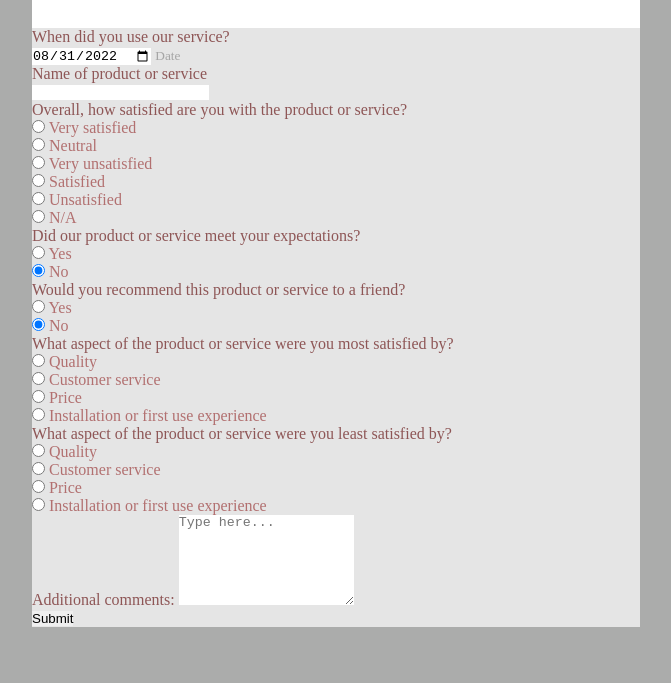
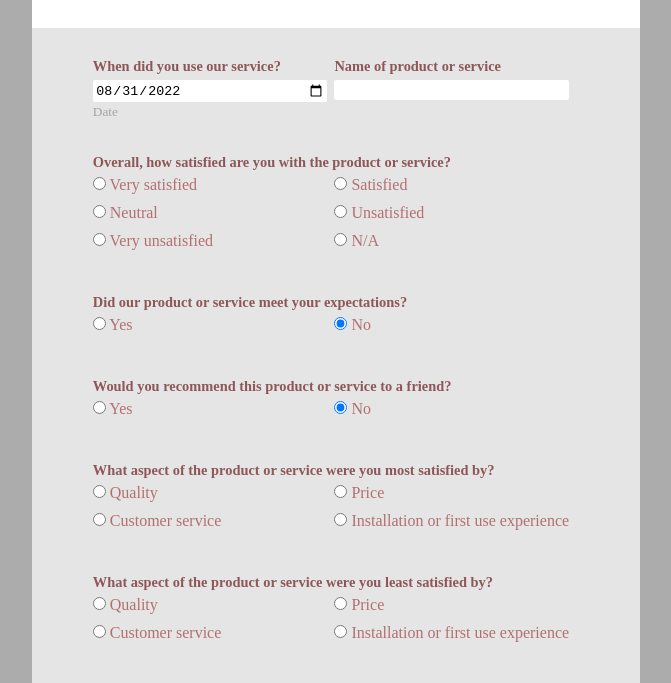
Before and after one commit to imtithalhalalo/survey-frontend, a plain HTML site: page index.html in a window 1280 px wide. Shown: the part 100-783 px from the top of the page, without its empty margins (304-975 px from the left). Drawn offline with Linux system fonts and the light colour scheme.

Commit message:
form start

```diff
--- a/styles/style.css
+++ b/styles/style.css
@@ -35,9 +35,48 @@
 /* Header */
 
 .title {
-  background-color: #ffff;
+  background-color: white;
   font-size: 2.1vw;
   padding: 5%;
   font-family: "Franklin Gothic Medium", "Arial Narrow", Arial, sans-serif;
   text-align: center;
 }
+
+
+/* Form */
+
+form {
+  padding: 5% 10% 8%;
+}
+
+.flex {
+  display: flex;
+  flex-wrap: wrap;
+  margin-bottom: 7%;
+
+}
+
+.item {
+  width: 15.1rem;
+  height: fit-content;
+}
+
+.question {
+  padding-bottom: 1%;
+}
+
+p {
+  font-size: 0.9rem;
+  font-weight: bold;
+}
+
+.inputs {
+  width: 95%;
+  margin-top: 2%;
+  border-radius: 2px;
+  padding: 1%;
+}
+
+.choice {
+  margin-bottom: 10px;
+}
```
